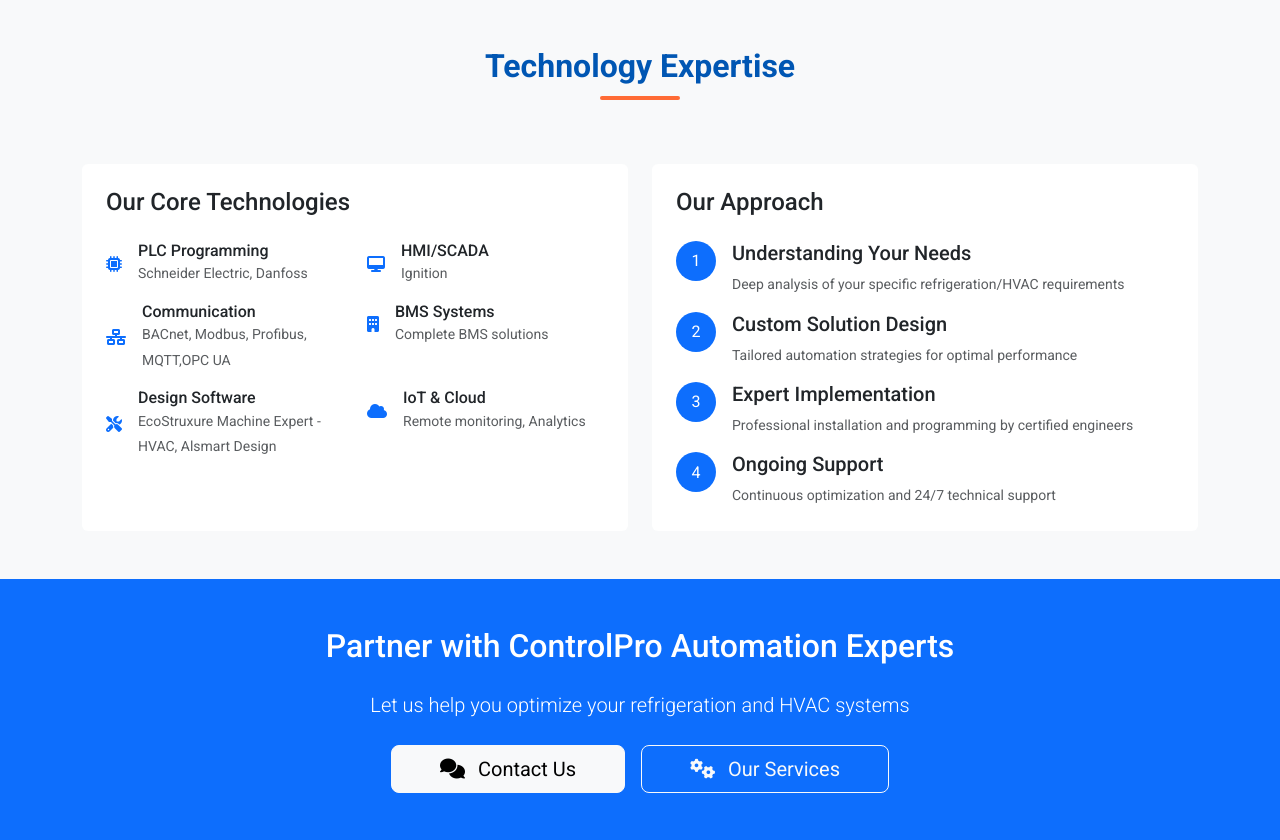
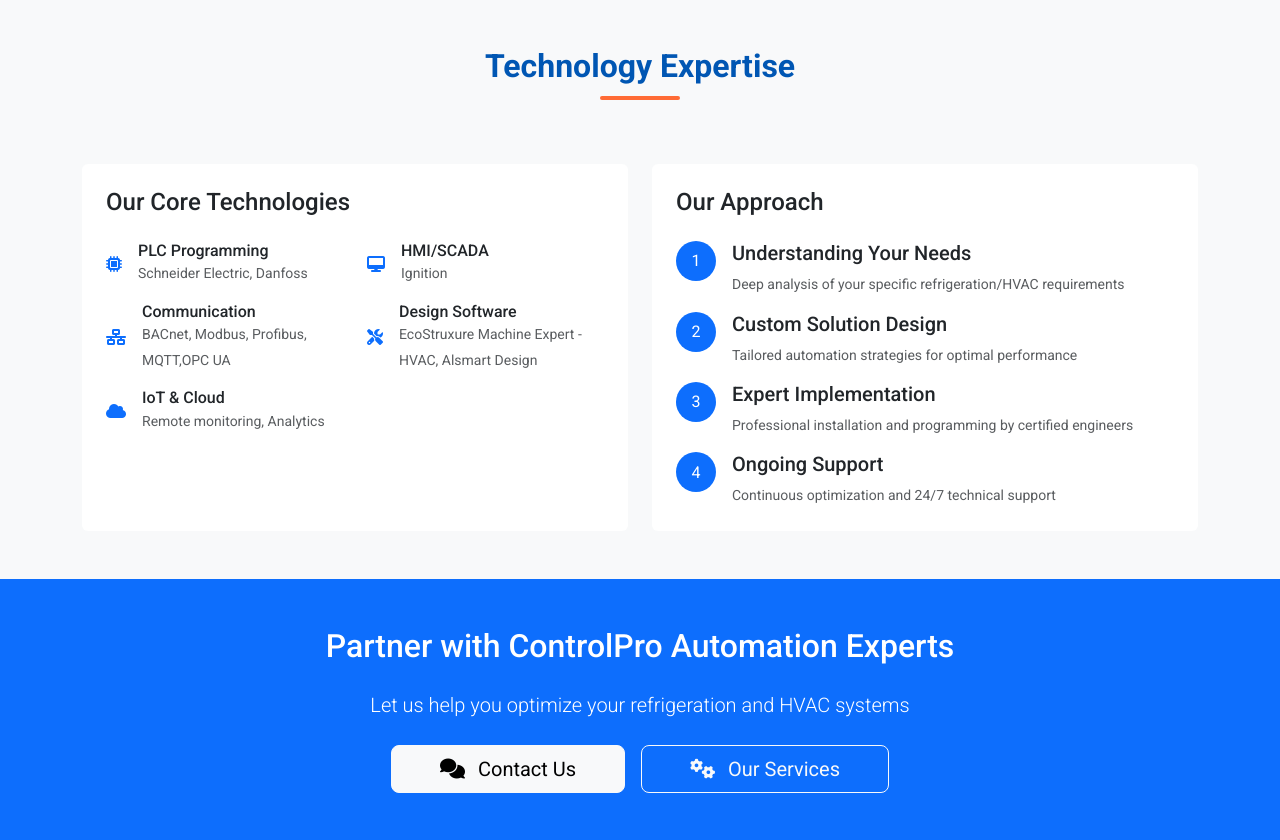
Before and after one commit to meher-labidi/companywebsite, a Django app: page /about/ in a window 1280 px wide. Shown: the part 2643-3483 px from the top of the page. Run offline with Django 5.2, Linux system fonts and the light colour scheme.

Commit message:
no BMS_section1

```diff
--- a/companywebsite/templates/companywebsite/about.html
+++ b/companywebsite/templates/companywebsite/about.html
@@ -512,15 +512,6 @@
                                     </div>
                                 </div>
                             </div>
-                            <div class="col-6 mb-3">
-                                <div class="d-flex align-items-center">
-                                    <i class="fas fa-building text-primary me-3"></i>
-                                    <div>
-                                        <h6 class="mb-0">BMS Systems</h6>
-                                        <small class="text-muted">Complete BMS solutions</small>
-                                    </div>
-                                </div>
-                            </div>
                             <div class="col-6">
                                 <div class="d-flex align-items-center">
                                     <i class="fas fa-tools text-primary me-3"></i>
```
